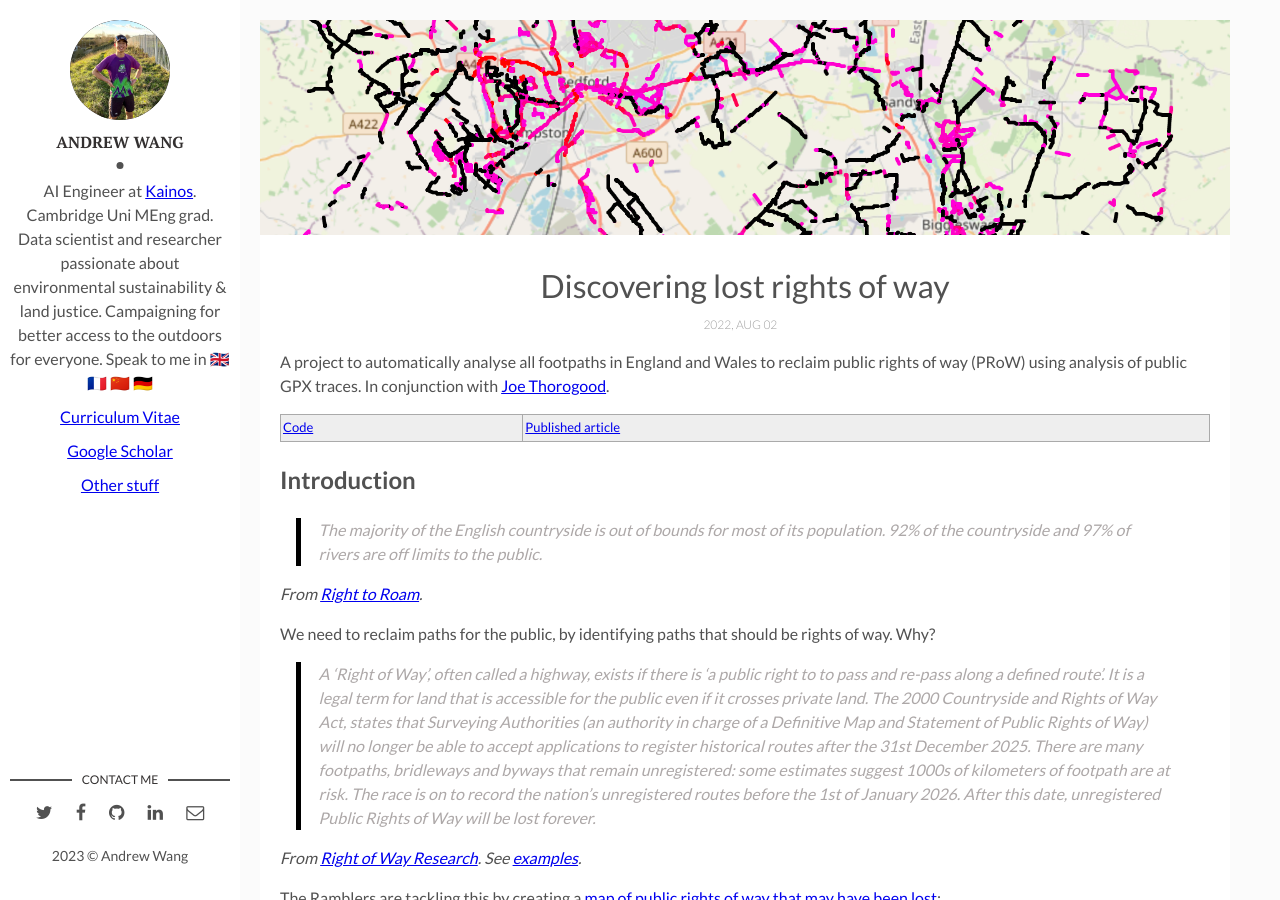
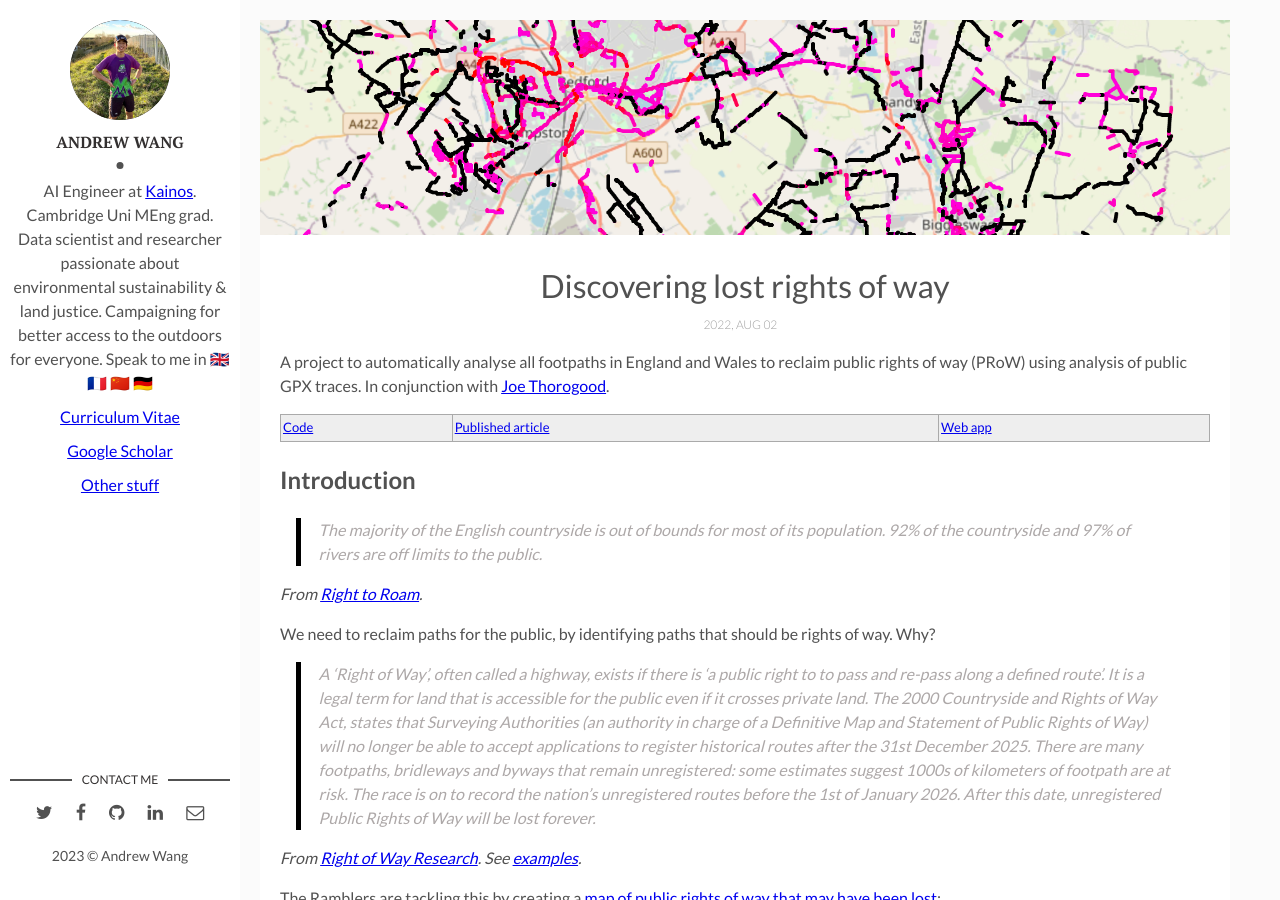
Before and after one commit to Andrewwango/andrewwango.github.io, a Jekyll site: the page built from _posts/2022-08-02-prow_ml.markdown, in a window 1280 px wide and 900 px high. Built offline with Jekyll 4.4.1, drawn with Linux system fonts in a browser that asks for light colours.

Commit message:
add web app to header

```diff
--- a/_posts/2022-08-02-prow_ml.markdown
+++ b/_posts/2022-08-02-prow_ml.markdown
@@ -10,7 +10,7 @@ tags: [research, data] # add tag
 
 A project to automatically analyse all footpaths in England and Wales to reclaim public rights of way (PRoW) using analysis of public GPX traces. In conjunction with [Joe Thorogood](https://rowresearch.coventry.domains/contact/).
 
-[Code](https://github.com/Andrewwango/prow-ml) | [Published article](https://earth.org/data_visualization/uk-land-access-rights/)
+[Code](https://github.com/Andrewwango/prow-ml) | [Published article](https://earth.org/data_visualization/uk-land-access-rights/) | [Web app](https://andrewwango-prow-ml-web-app-tz9rk4.streamlit.app/)
 
 ## Introduction
 
```
